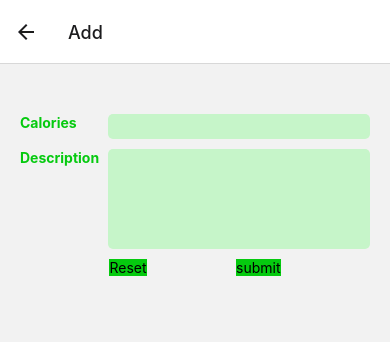
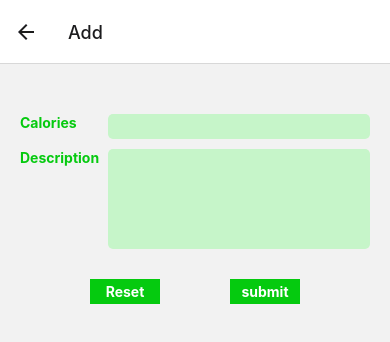
Before and after one commit to ting1065/5520-assignment2, a React Native app: screen /Add in a window 390 px wide. Shown: the top 342 px of the page. Built offline with nearby package versions, Linux system fonts and the light colour scheme.

Commit message:
modified styles of adding interface

```diff
--- a/components/PressableButton.jsx
+++ b/components/PressableButton.jsx
@@ -1,11 +1,13 @@
 import { View, Text, Pressable } from 'react-native'
 import React from 'react'
+import colors from '../styles/colors'
 
 export default function PressableButton({ children, onPressFunction, defaultStyle, pressedStyle }) {
   return (
     <Pressable
       onPress={onPressFunction}
       style={({ pressed }) => [defaultStyle, pressed && pressedStyle]}
+      android_ripple={{ color: colors.componentPressedColor }}
     >
         {children}
     </Pressable>
--- a/screens/AddEntry.jsx
+++ b/screens/AddEntry.jsx
@@ -47,14 +47,14 @@ export default function AddEntry({ navigation }) {
           defaultStyle={styles.button}
           pressedStyle={styles.buttonPressed}
         >
-          <Text>Reset</Text>
+          <Text style={styles.buttonText} >Reset</Text>
         </PressableButton>
         <PressableButton
           onPressFunction={() => submit()}
           defaultStyle={styles.button}
           pressedStyle={styles.buttonPressed}
         >
-          <Text>submit</Text>
+          <Text style={styles.buttonText} >submit</Text>
         </PressableButton>
       </View>
     </View>
@@ -69,11 +69,21 @@ const styles = StyleSheet.create({
   buttonContainer: {
     flexDirection: "row",
     justifyContent: "space-evenly",
+    marginTop: 20,
   },
   button: {
+    width: "20%",
+    height: 25,
+    justifyContent: "center",
+    alignContent: "center",
     backgroundColor: colors.componentColor,
   },
   buttonPressed: {
     backgroundColor: colors.componentPressedColor,
   },
+  buttonText: {
+    textAlign: "center",
+    fontWeight: "bold",
+    color: colors.onComponentTextColor,
+  },
 });
```
